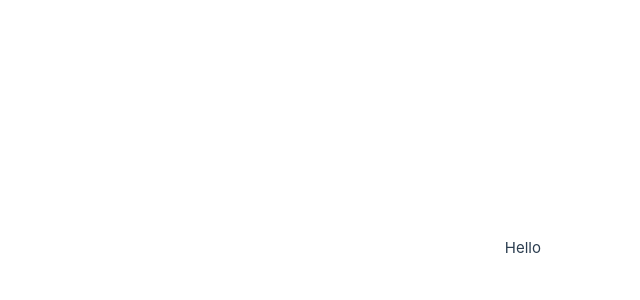
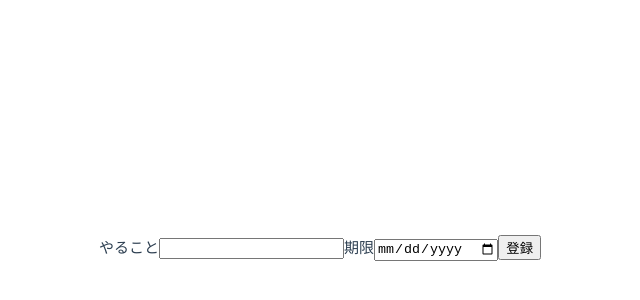
Before and after one commit to ym902/todo-app, a Vue app in the folder vue/: page / in a window 1280 px wide. Shown: the part 152-452 px from the top of the page, without its empty margins (99-739 px from the left). Built offline with nearby package versions, Linux system fonts and the light colour scheme.

Commit message:
タスク入力フォーム作成

```diff
--- a/vue/src/components/TodoApp.vue
+++ b/vue/src/components/TodoApp.vue
@@ -1,11 +1,10 @@
-<script setup lang="ts">
+<script setup>
 import TodoInput from './TodoInput.vue';
 import TodoListView from './TodoListView.vue';
 </script>
 
 <template>
   <div class="todoApp">
-    <p>Hello</p>
     <TodoInput></TodoInput>
     <TodoListView></TodoListView>
   </div>
--- a/vue/src/components/TodoInput.vue
+++ b/vue/src/components/TodoInput.vue
@@ -1 +1,39 @@
-<template></template>
+<!-- 入力フォーム -->
+<script setup>
+import { ref } from 'vue';
+import { statuses } from '../const/statuses';
+
+const input = ref("");
+const inputDate = ref("");
+
+// 送信ボタンをクリックしたときの処理
+function onSubmitForm(event) {
+  // console.log(input.value);
+
+  // DBにデータがないときのために空の配列を宣言しておく → pushがエラーになってしまうため
+  const items = JSON.parse(localStorage.getItem("items")) || [];
+
+  // 保存するタスクのオブジェクト
+  const newItem = {
+    id: items.length,
+    content: input.value,
+    limit: inputDate.value,
+    state: statuses.NOT_START,
+    onEnd: false,
+  };
+
+  items.push(newItem);
+
+  localStorage.setItem("items", JSON.stringify(items));
+};
+</script>
+
+<template>
+  <div>
+    <form @submit="onSubmitForm">
+      <label>やること<input type="text" v-model="input" /></label>
+      <label>期限<input type="date" v-model="inputDate" /></label>
+      <input type="submit" value="登録" />
+    </form>
+  </div>
+</template>
--- a/vue/src/components/TodoListView.vue
+++ b/vue/src/components/TodoListView.vue
@@ -1 +1,2 @@
+<!-- Todoリスト一覧表示 -->
 <template></template>
--- /dev/null
+++ b/vue/src/const/statuses.js
@@ -0,0 +1,6 @@
+// ステータスは複数ファイルで使用するため、外部ファイルに定数として切り出す
+export const statuses = {
+  NOT_START:{ id: 0, value: "未実施" },
+  DOING:{ id: 1, value: "実行中" },
+  COMPLETED:{ id: 2, value: "完了" },
+};
```
Also changed, not shown: 2 other files (tests, documents, lock files or other folders).
